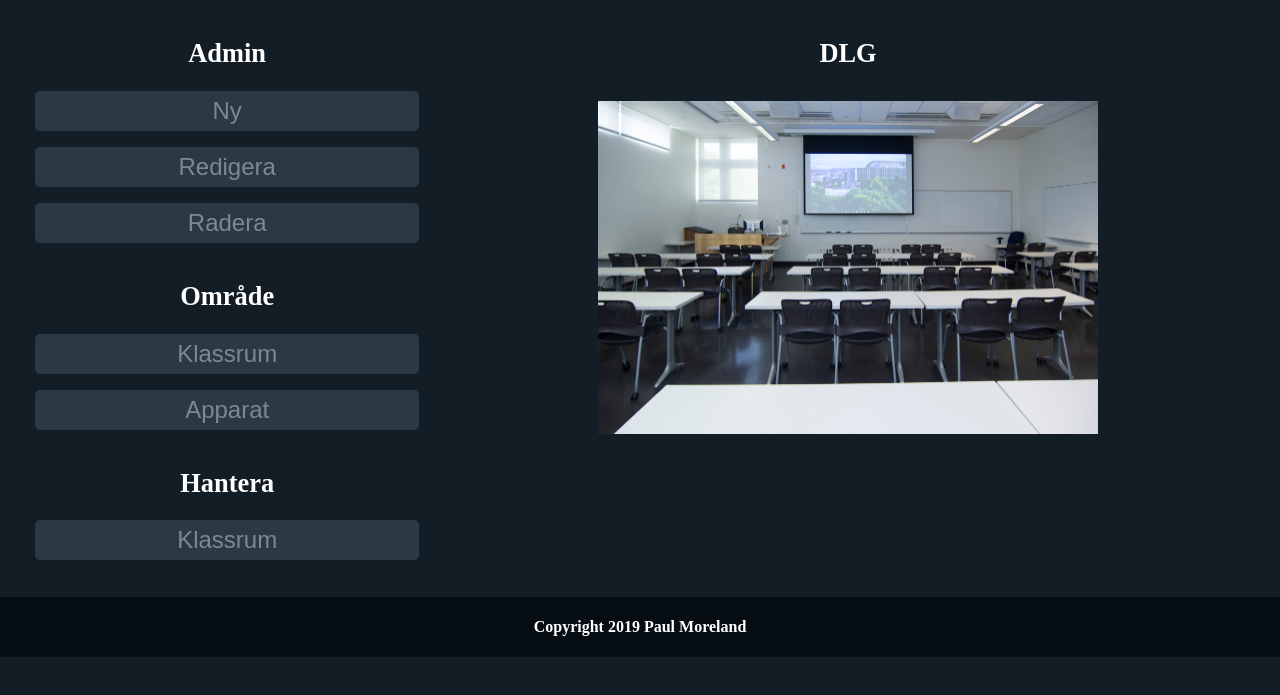
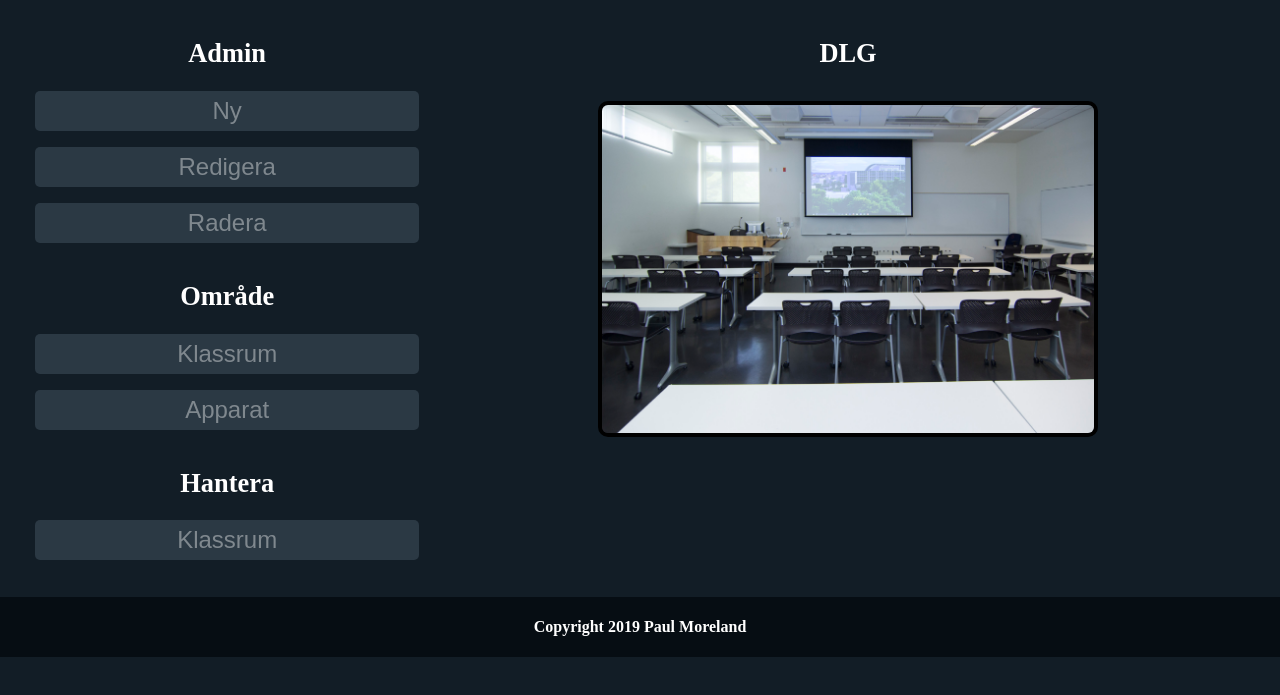
Before and after one commit to pamo18/dlg-classroom, a React app: page /admin in a window 1280 px wide. Shown: the part 143-838 px from the top of the page. Built offline with nearby package versions, Linux system fonts and the light colour scheme.

Commit message:
Dynamic pictures

```diff
--- a/src/components/classroom/Classroom.css
+++ b/src/components/classroom/Classroom.css
@@ -13,6 +13,8 @@
 }
 
 .classroom-image img {
+    border-radius: 10px;
+    border: 4px solid black;
     width: 100%;
 }
 
--- a/src/components/classroom/Classroom.js
+++ b/src/components/classroom/Classroom.js
@@ -6,9 +6,9 @@ import db from '../../models/db.js';
 import utils from '../../models/utils.js';
 import form from '../../models/form.js';
 import table from '../../models/table.js';
+import image from '../../models/image.js';
 import icon from '../../models/icon.js';
 import './Classroom.css';
-import image from "../../assets/classroom/default.jpg";
 
 class Classroom extends Component {
     constructor(props) {
@@ -28,9 +28,10 @@ class Classroom extends Component {
             classroomDevicesTable: {},
             classroomDevicesCount: null,
             classroomSelected: null,
-            classroom: {},
+            classroom: {
+                image: ""
+            },
             name: null,
-            image: image,
             devices: [],
             filters: []
         };
@@ -232,7 +233,7 @@ class Classroom extends Component {
                                     }
                                 </h2>
                                 <div className="classroom-image">
-                                    <img src={ this.state.image } alt="Classroom image"/>
+                                    <img src={ image.get(this.state.classroom.image) } alt="Classroom image"/>
                                 </div>
                             </div>
 
--- /dev/null
+++ b/src/models/image.js
@@ -0,0 +1,22 @@
+import React, { Component } from 'react';
+
+// Image helper
+const image = {
+    get: function(url) {
+        let defaultClassroom = require(`../assets/classroom/default.jpg`);
+
+        try {
+
+
+            if (url) {
+                return require(`../assets/classroom/${url}`);
+            } else {
+                return defaultClassroom;
+            }
+        } catch {
+            return defaultClassroom;
+        }
+    }
+};
+
+export default image;
```
